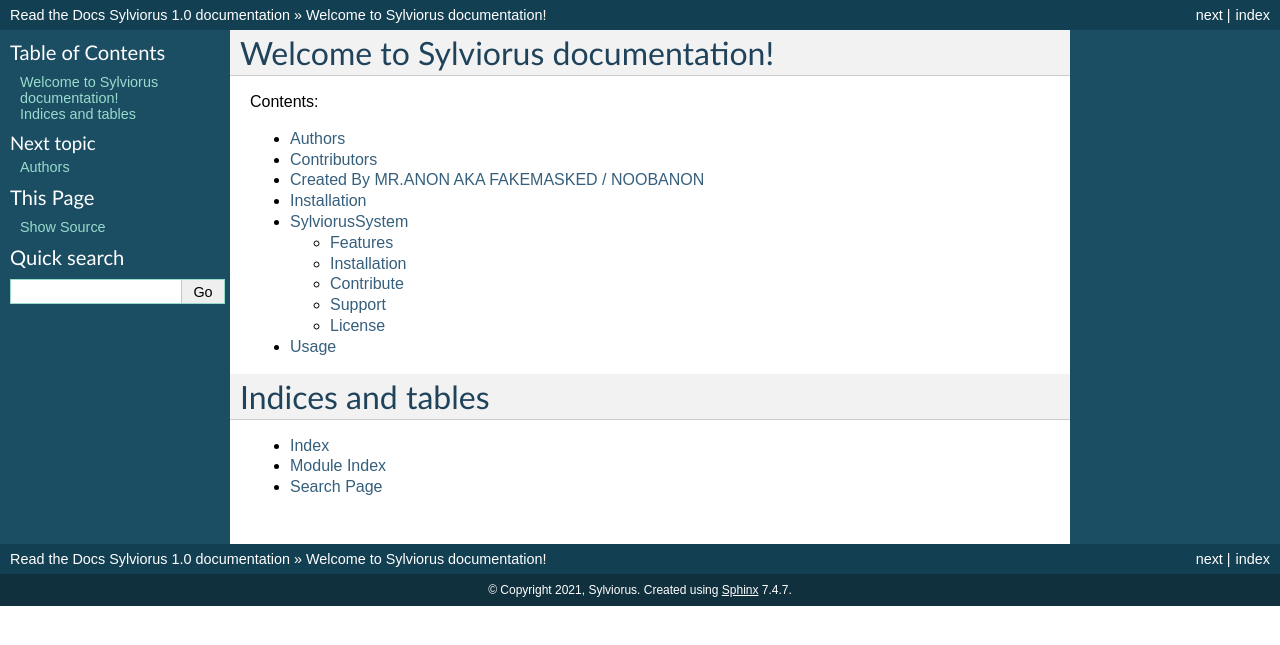
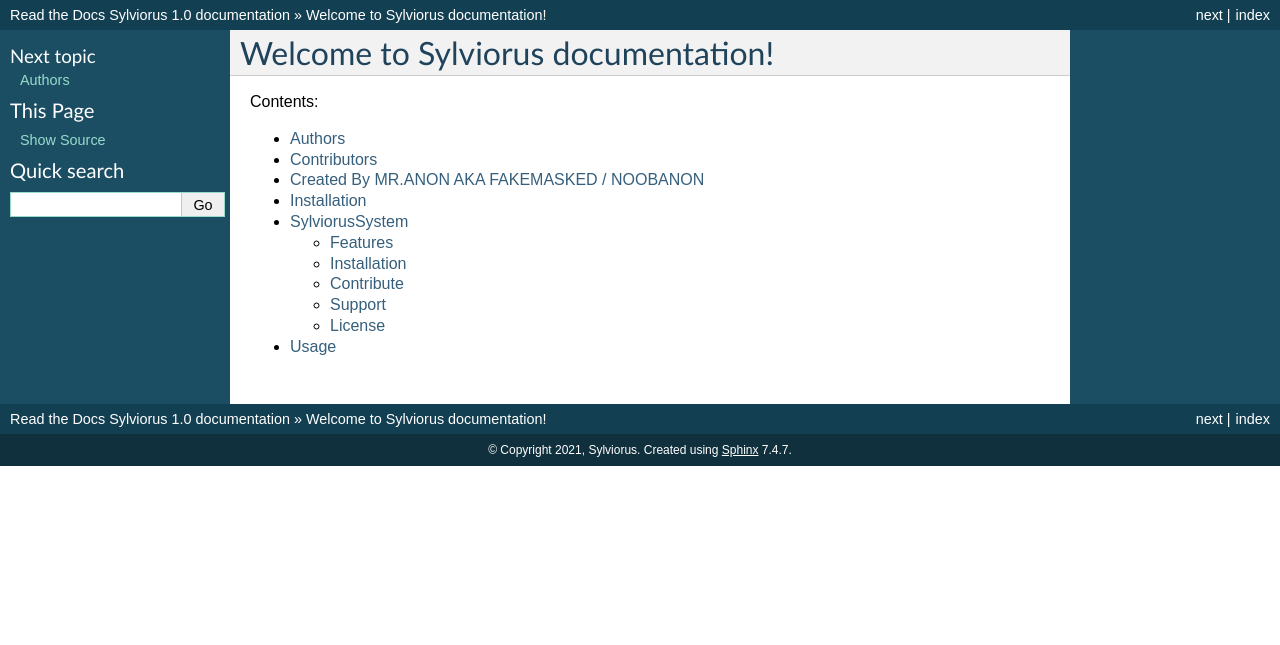
Before and after one commit to noobanon/Sylviorus, a Sphinx documentation site: the page built from docs/index.rst, in a window 1280 px wide. Shown: the top 645 px of the page. Built offline with Sphinx 7.4.7, drawn with Linux system fonts in a browser that asks for light colours.

Commit message:
Update index.rst

```diff
--- a/docs/index.rst
+++ b/docs/index.rst
@@ -13,12 +13,3 @@
    :glob:
 
    *
-
-
-
-Indices and tables
-==================
-
-* :ref:`genindex`
-* :ref:`modindex`
-* :ref:`search`
```
Also changed, not shown: other parts of docs/index.rst (+1 -1 lines).
